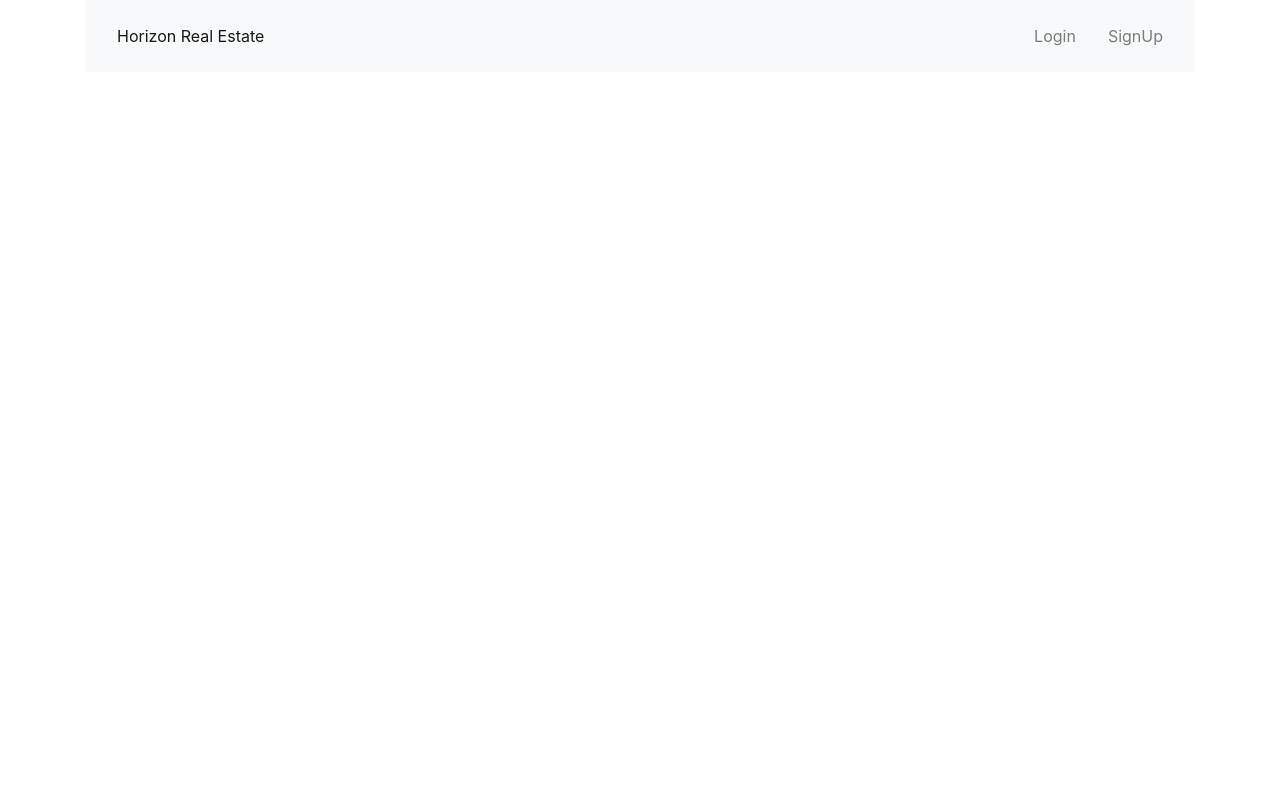
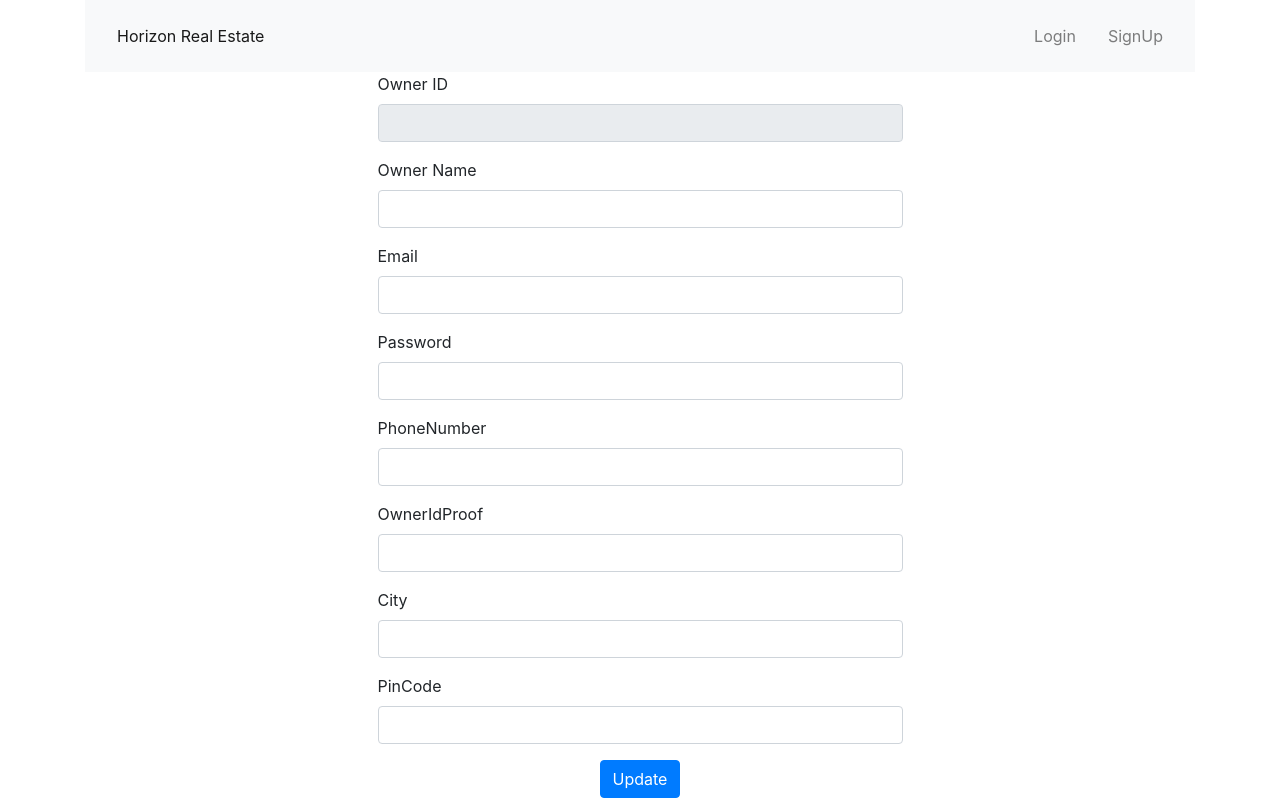
Before and after one commit to vikash-ftw/realestate-react-frontend, a React (Create React App) app in the folder realestate/: page /ownerProfile in a window 1280 px wide. Before the commit this address led to /not-found. Built offline with nearby package versions, Linux system fonts and the light colour scheme; no server answers.

Commit message:
update owner

```diff
--- a/realestate/src/App.js
+++ b/realestate/src/App.js
@@ -63,7 +63,9 @@ class App extends React.Component {
                 <ul className="nav navbar-nav m-2">
                   <li>
                     {" "}
-                    <Link to="/">{this.state.actorName + "DashBoard"}</Link>
+                    <Link to={"/" + this.state.actorRole + "Profile"}>
+                      Dashboard
+                    </Link>
                   </li>
                 </ul>
               </div>
@@ -75,7 +77,6 @@ class App extends React.Component {
                       to={"/" + this.state.actorRole + "Dash"}
                     >
                       {"HI, " + String(this.state.actorName).toUpperCase()}
-                      {console.log("/" + this.state.actorRole + "Dash")}
                     </Link>
                   </li>
                 </ul>
@@ -163,6 +164,10 @@ class App extends React.Component {
               />
             )}
           />
+          <Route
+            path='/ownerProfile'
+            render={(props) => (<OwnerProfile/>)}
+          />
           <Redirect to="/not-found" />
         </Switch>
       </div>
--- a/realestate/src/components/ownerProfilePage.js
+++ b/realestate/src/components/ownerProfilePage.js
@@ -0,0 +1,205 @@
+import React, { Component } from "react";
+import App from "./../App";
+import Axios from "axios";
+class OwnerProfile extends Component {
+  constructor(props) {
+    super(props);
+    this.state = {
+      id: "",
+      name: "",
+      email: "",
+      password: "",
+      phone: "",
+      IdProof: "",
+      city: "",
+      pinCode: "",
+      regDate: new Date(),
+    };
+  }
+
+  componentDidMount() {
+    this.state.id = localStorage.getItem("actorId");
+    Axios.get(`http://localhost:8080/realEstate/owner/${this.state.id}`).then(
+      (res) => {
+        const {
+          ownerName,
+          ownerEmail,
+          ownerPassword,
+          ownerPhoneNo,
+          ownerIdProof,
+          ownerCity,
+          ownerPincode,
+          ownerRegistDate,
+        } = res.data;
+        this.setState({
+          name: ownerName,
+          email: ownerEmail,
+          password: ownerPassword,
+          phone: ownerPhoneNo,
+          IdProof: ownerIdProof,
+          city: ownerCity,
+          pinCode: ownerPincode,
+          regDate: ownerRegistDate,
+        });
+      }
+    );
+  }
+  // "ownerName": "UpdateFule",
+  // "ownerEmail": "email11",
+  // "ownerPassword": "root",
+  // "ownerPhoneNo": "55555555",
+  // "ownerIdProof": "1222",
+  // "ownerCity": "ajantha",
+  // "ownerPincode": "123456",
+  // "ownerRegistDate": null
+  updateOwner = () => {
+    const {
+      id,
+      name,
+      email,
+      password,
+      phone,
+      IdProof,
+      city,
+      pinCode,
+      regDate,
+    } = this.state;
+    Axios.put(
+      `http://localhost:8080/realEstate/owner/update/${this.state.id}`,
+      {
+        ownerId: id,
+        ownerName: name,
+        ownerEmail: email,
+        ownerPassword: password,
+          ownerPhoneNo: phone,
+          ownerIdProof: IdProof,
+          ownerCity: city,
+          ownerPincode: pinCode,
+        ownerRegistDate : regDate
+      }
+    ).then((res) => {
+        console.log(res.data);
+    })
+  };
+  render() {
+    const {
+      id,
+      name,
+      email,
+      password,
+      phone,
+      IdProof,
+      city,
+      pinCode,
+      regDate,
+    } = this.state;
+    return (
+      <>
+        <form className="col-lg-6 offset-lg-3 justify-content-center">
+          <div className="form-group">
+            <label>Owner ID</label>
+            <input
+              type="text"
+              className="form-control"
+              id="0InputEmail"
+              aria-describedby="emailHelp"
+              placeholder={id}
+              disabled
+            />
+          </div>
+          <div className="form-group">
+            <label>Owner Name</label>
+            <input
+              type="text"
+              className="form-control"
+              id="0InputEmail"
+              aria-describedby="emailHelp"
+              placeholder={name}
+              onChange={(e) => {
+                this.setState({ name: e.target.value });
+              }}
+            />
+          </div>
+          <div className="form-group">
+            <label>Email</label>
+            <input
+              type="email"
+              className="form-control"
+              id="name"
+              aria-describedby="name"
+              placeholder={email}
+              onChange={(e) => {
+                this.setState({ email: e.target.value });
+              }}
+            />
+          </div>
+          <div className="form-group">
+            <label>Password</label>
+            <input
+              type="password"
+              className="form-control"
+              placeholder={password}
+              onChange={(e) => {
+                this.setState({ password: e.target.value });
+              }}
+            />
+          </div>
+
+          <div className="form-group">
+            <label>PhoneNumber</label>
+            <input
+              type="text"
+              className="form-control"
+              placeholder={phone}
+              onChange={(e) => {
+                this.setState({ phone: e.target.value });
+              }}
+            />
+          </div>
+          <div className="form-group">
+            <label>OwnerIdProof</label>
+            <input
+              type="text"
+              className="form-control"
+              placeholder={IdProof}
+              onChange={(e) => {
+                this.setState({ IdProof: e.target.value });
+              }}
+            />
+          </div>
+          <div className="form-group">
+            <label>City</label>
+            <input
+              type="text"
+              className="form-control"
+              placeholder={city}
+              onChange={(e) => {
+                this.setState({ city: e.target.value });
+              }}
+            />
+          </div>
+          <div className="form-group">
+            <label>PinCode</label>
+            <input
+              type="text"
+              className="form-control"
+              placeholder={pinCode}
+              onChange={(e) => {
+                this.setState({ pinCode: e.target.value });
+              }}
+            />
+          </div>
+        </form>
+        <div className="row">
+          <div className="col text-center">
+            <button className="btn btn-primary" onClick={this.updateOwner}>
+              Update
+            </button>
+          </div>
+        </div>
+      </>
+    );
+  }
+}
+
+export default OwnerProfile;
--- a/realestate/src/components/registrationChoice.js
+++ b/realestate/src/components/registrationChoice.js
@@ -44,7 +44,7 @@ class Register extends React.Component {
               <button
                 className="btn btn-primary"
                 onClick={(e) => {
-                  this.props.history.replace("./adminReg", this.state);
+                  this.props.history.push("./adminReg");
                 }}
               >
                 Admin
```
